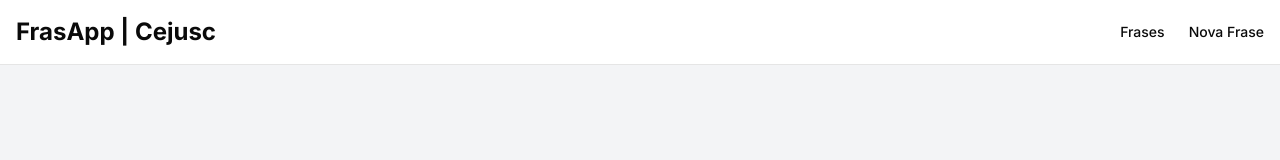
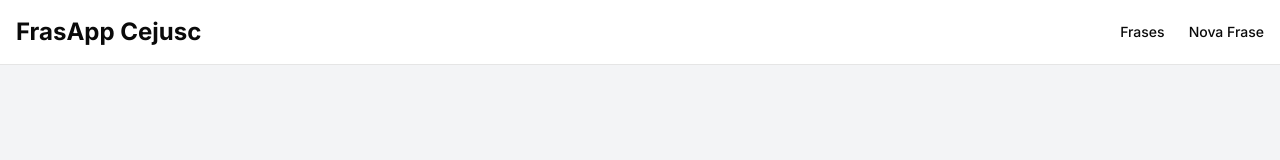
Before and after one commit to ubirajarafree/frasapp-cejusc, a Next.js app: page / in a window 1280 px wide. Shown: the top 160 px of the page. Built offline with nearby package versions, Linux system fonts and the light colour scheme.

Commit message:
logo white label

```diff
--- a/src/components/header.tsx
+++ b/src/components/header.tsx
@@ -13,7 +13,7 @@ export function Header() {
           <Link href="/" className="flex items-center space-x-2">
 
             <span className="font-bold text-lg md:text-2xl">
-              FrasApp | Cejusc
+              FrasApp Cejusc
             </span>
           </Link>
           <nav className="hidden md:flex items-center space-x-6 text-sm font-medium">
```
